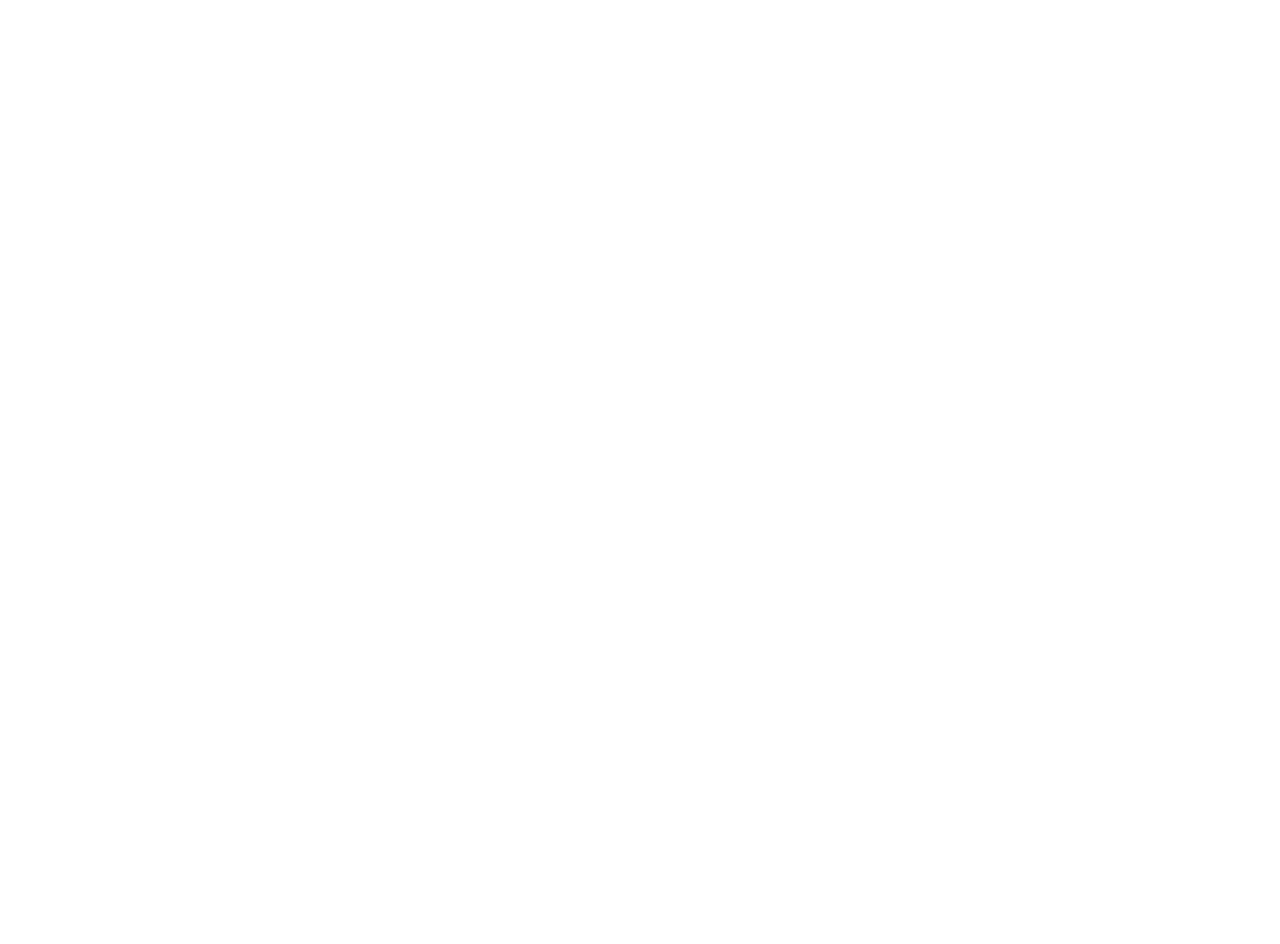
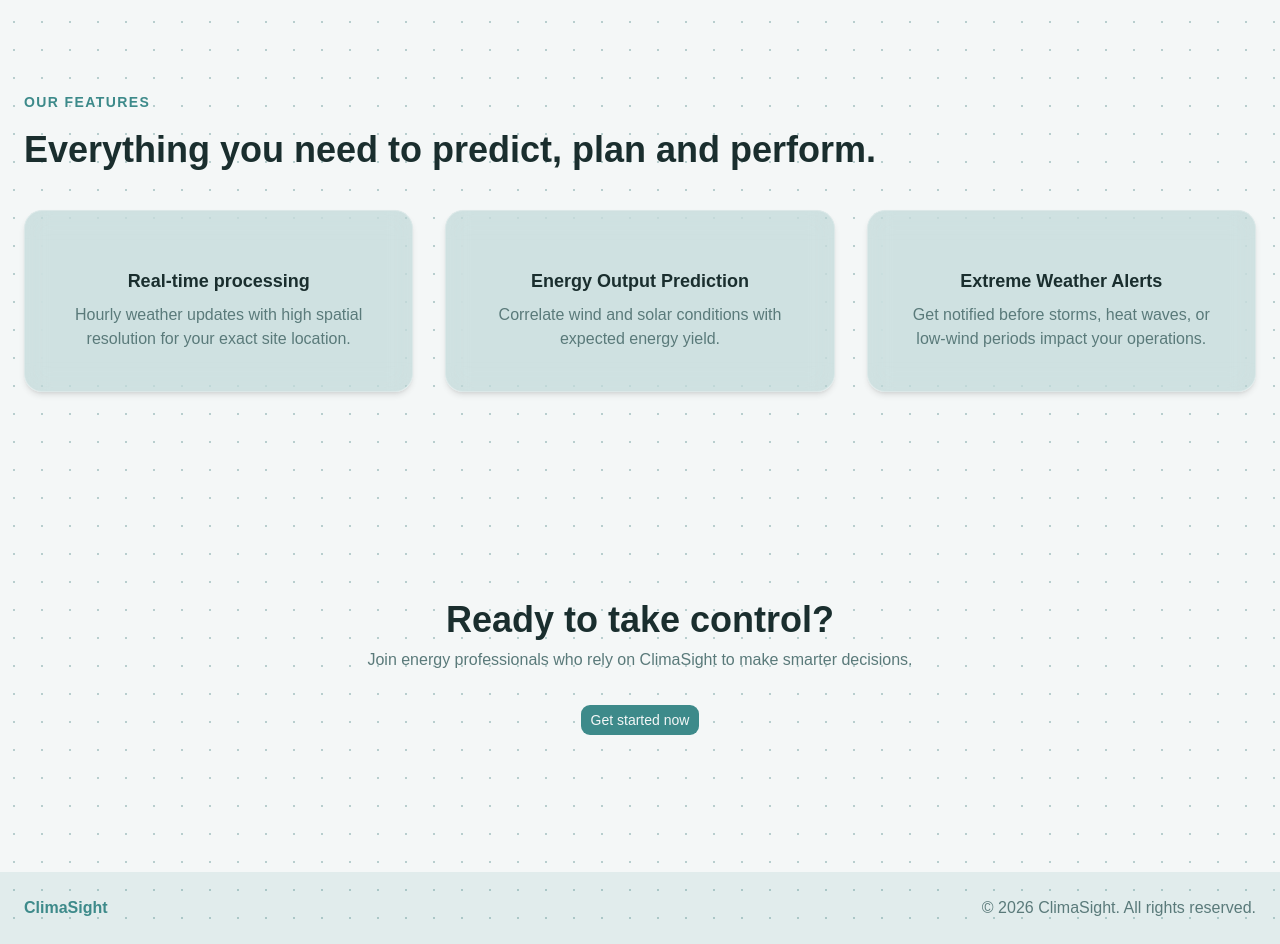
Before and after one commit to udaykurien/ClimaSight, a React (Vite) app: page / in a window 1280 px wide. Shown: the part 1140-2084 px from the top of the page. Before the commit the page ends 1134 px from the top, so only its background shows below. Built offline with nearby package versions, Linux system fonts and the light colour scheme.

Commit message:
Add sections - features, cta, footer. Add night mode toggle.

```diff
--- a/src/components/layout/Navbar.tsx
+++ b/src/components/layout/Navbar.tsx
@@ -1,8 +1,8 @@
 import { Button } from "@/components/ui/button"
 
-export default function Navbar() {
+export default function Navbar({theme, setTheme}) {
   return (
-    <header className="climasight-light fixed top-4 left-4 right-4 z-50 bg-[var(--surface)]/20 backdrop-blur-md border border-[var(--border)] rounded-2xl">
+    <header className="fixed top-4 left-4 right-4 z-50 bg-[var(--surface)]/20 backdrop-blur-md border border-[var(--border)] rounded-2xl">
       <div className="w-full h-12 flex justify-between items-center px-6">
 
         <div>
@@ -16,8 +16,15 @@ export default function Navbar() {
         </nav>
 
         <div className="flex items-center gap-2">
-          <Button variant="ghost" className="text-[var(--accent)] hover:text-[var(--accent)] hover:bg-[var(--surface)]">Login</Button>
-          <Button className="text-[var(--bg)] bg-[var(--accent)] hover:bg-[var(--accent-hover)]">Sign Up</Button>
+          <Button onClick={()=>setTheme(theme === "light" ? "dark": "light")} variant="ghost" className="text-[var(--bg)] hover:bg-[var(--surface)]">
+            {theme === "light" ? "🌙" : "☀️"}
+          </Button>
+          <Button variant="ghost" className="text-[var(--accent)] hover:text-[var(--accent)] hover:bg-[var(--surface)]">
+            Login
+          </Button>
+          <Button className="text-[var(--bg)] bg-[var(--accent)] hover:bg-[var(--accent-hover)]">
+            Sign Up
+          </Button>
         </div>
 
       </div>
--- a/src/index.css
+++ b/src/index.css
@@ -118,13 +118,13 @@
 }
 
 .climasight-dark {
-  --bg: #1e1e1e;
-  --surface: #2d2d2d;
-  --border: #3d3d3d;
+  --bg: #1a1a18;
+  --surface: #2a2a26;
+  --border: #3a3a34;
   --text: #eeeeec;
   --text-muted: #9a9996;
-  --accent: #5ba4a4; /*#f59e0b;*/
-  --accent-hover: #d97706;
+  --accent: #c9a86c;
+  --accent-hover: #b8924d;
 }
 
 .climasight-light {
--- a/src/pages/LandingPage.tsx
+++ b/src/pages/LandingPage.tsx
@@ -1,9 +1,13 @@
 import Navbar from "@/components/layout/Navbar"
+import { Button } from "@/components/ui/button"
+import { useState } from "react"
 
 export default function LandingPage() {
+  const [theme, setTheme] = useState("light")
+
   return (
-    <div className="climasight-light bg-[var(--bg)] min-h-screen dot-grid-light">
-      <Navbar />
+    <div className={`${theme === "light" ? "climasight-light dot-grid-light" : "climasight-dark dot-grid-dark"} bg-[var(--bg)] min-h-screen`}>
+      <Navbar theme={theme} setTheme={setTheme} />
 
       {/* Hero Section */}
       <section className="max-w-7xl mx-auto px-6 pt-48 pb-24 text-center">
@@ -63,6 +67,80 @@ export default function LandingPage() {
           </div>
         </div>
       </section>
+
+      {/* Features section */}
+      <section className="max-w-7xl mx-auto px-6 py-24">
+        <div>
+          <span className="text-[var(--accent)] text-sm font-semibold uppercase tracking-widest">
+            Our Features
+          </span>
+          <h2 className="mt-4 text-4xl font-bold text-[var(--text)]">
+            Everything you need to predict, plan and perform.
+          </h2>
+        </div>
+          <div className="grid grid-cols-3 gap-8 text-center mt-10">
+
+            <div className="rounded-2xl bg-[var(--accent)]/20 backdrop-blur-md border border-[var(--border)] shadow-md p-10">
+              <h3 className="mt-4 text-lg font-bold text-[var(--text)]">
+                Real-time processing
+              </h3>
+              <p className="text-[var(--text-muted)] mt-2">
+                Hourly weather updates with high spatial resolution for your exact site location.
+              </p>
+            </div>
+
+            <div className="rounded-2xl bg-[var(--accent)]/20 backdrop-blur-md border border-[var(--border)] shadow-md p-10">
+              <h3 className="mt-4 text-lg font-bold text-[var(--text)]">
+                Energy Output Prediction
+              </h3>
+              <p className="text-[var(--text-muted)] mt-2">
+                Correlate wind and solar conditions with expected energy yield.
+              </p>
+            </div>
+
+            <div className="rounded-2xl bg-[var(--accent)]/20 backdrop-blur-md border border-[var(--border)] shadow-md p-10">
+              <h3 className="mt-4 text-lg font-bold text-[var(--text)]">
+                Extreme Weather Alerts
+              </h3>
+              <p className="text-[var(--text-muted)] mt-2">
+                Get notified before storms, heat waves, or low-wind periods impact your operations.
+              </p>
+            </div>
+          </div>
+      </section>
+
+      {/* CTA */}
+      <section className="max-w-7xl mx-auto px-6 py-24 text-center">
+        <h2 className="mt-4 text-4xl font-bold text-[var(--text)]">
+          Ready to take control?
+        </h2>
+
+        <p className="text-[var(--text-muted)] mt-2">
+          Join energy professionals who rely on ClimaSight to make smarter decisions.
+        </p>
+
+        <Button className="text-[var(--bg)] bg-[var(--accent)] hover:bg-[var(--accent-hover)] mt-8">
+          Get started now
+        </Button>
+      </section>
+
+      {/* Footer */}
+      <div className="bg-[var(--accent)]/10">
+        <footer className="grid grid-cols-2 gap-8 mt-10 max-w-7xl mx-auto px-6 py-6 items-center">
+          <div className="font-bold text-[var(--accent)] text-left">
+            <p>
+              ClimaSight
+            </p>
+          </div>
+
+          <div className="text-[var(--text-muted)] text-right">
+            <p>
+              © 2026 ClimaSight. All rights reserved.
+            </p>
+          </div>
+        </footer>
+      </div>
+
     </div>
   )
 }
```
